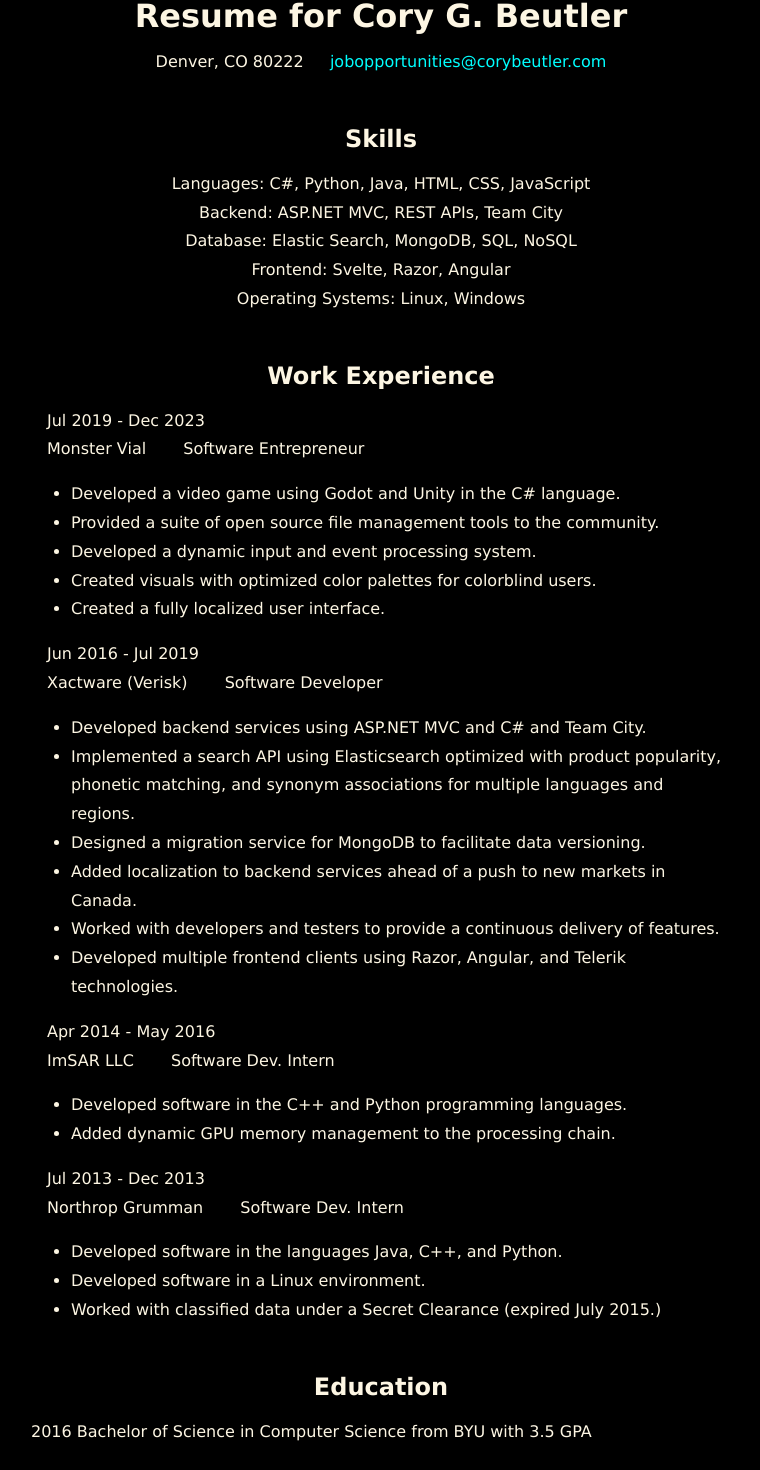
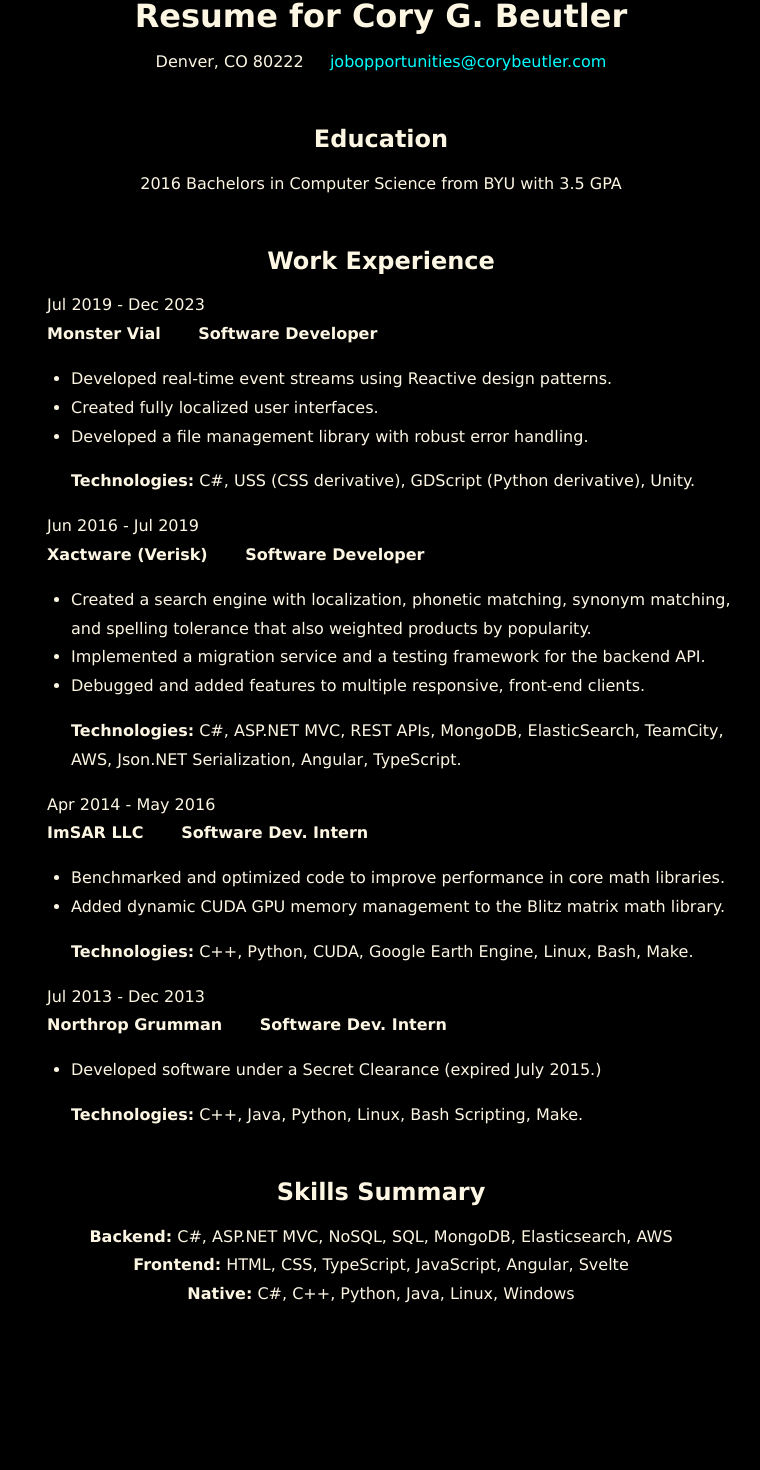
Before and after one commit to cgbeutler/corybeutler, a Svelte app: page /resume in a window 1280 px wide. Shown: the part 455-1925 px from the top of the page, without its empty margins (259-1019 px from the left). After the commit the page ends 1808 px from the top, so only its background shows below. Built offline with nearby package versions, Linux system fonts and the light colour scheme.

Commit message:
Updated resume

```diff
--- a/src/routes/Home.svelte
+++ b/src/routes/Home.svelte
@@ -38,23 +38,22 @@
   <h1>Cory Beutler</h1>
 
   <p> I am currently looking for work as a programmer.</p>
-  <p> See my <a href="/resume" use:link>Resume</a>.</p>
   <div style="margin: 20px">
-    <p style="margin: 0pt 10pt"> See my work at:</p>
+    <p style="margin: 0pt 10pt"> See my <a href="/resume" use:link>Resume</a> or<br>see my work at: </p>
+    <a class="ext-link" href="https://aristonaut.itch.io/">
+      <img src="/img/itchio_logo.svg" alt="itch.io">
+    </a>
     <a class="ext-link" href="https://github.com/cgbeutler">
       <img src="/img/github_logo.png" alt="github">
     </a>
     <a class="ext-link" href="https://stackoverflow.com/users/1884803">
       <span style="white-space: nowrap;"><img src="/img/stack-white.svg" alt="stack"> stack<b>overflow</b></span>
     </a>
-    <a class="ext-link" href="https://aristonaut.itch.io/">
-      <img src="/img/itchio_logo.svg" alt="itch.io">
-    </a>
   </div>
   <br>
-  <p style="margin: 0pt 10pt"> Or try my web experiments:</p>
+  <p style="margin: 0pt 10pt"> Other web experiments:</p>
   <p>
-    A dice-rolling site<br>
+    Proper Monster dice-rolling site<br>
     <a class="ext-link-big" href="http://proper.monster"><img src="/img/ProperMonster.png" alt="proper monster"/></a>
   </p>
   <hr>
--- a/src/routes/resume/Resume.svelte
+++ b/src/routes/resume/Resume.svelte
@@ -11,64 +11,60 @@
     <h1>Resume for Cory G. Beutler</h1>
     <p style="text-align:center;">Denver, CO 80222 &emsp; <a href="mailto:jobopportunities@corybeutler.com">jobopportunities@corybeutler.com</a></p>
 
-    <h2>Skills</h2>
-
+    <h2>Education</h2>
     <p style="text-align:center;">
-        Languages: C#, Python, Java, HTML, CSS, JavaScript<br>
-        Backend: ASP.NET MVC, REST APIs, Team City<br>
-        Database: Elastic Search, MongoDB, SQL, NoSQL<br>
-        Frontend: Svelte, Razor, Angular<br>
-        Operating Systems: Linux, Windows<br>
+        2016 Bachelors in Computer Science from BYU with 3.5 GPA
     </p>
 
     <h2>Work Experience</h2>
 
     <p>
         <span class="infoline">Jul 2019 - Dec 2023</span><br>
-        <span class="infoline">Monster Vial</span> <span class="infoline">Software Entrepreneur</span>
+        <b><span class="infoline">Monster Vial</span> <span class="infoline">Software Developer</span></b>
     </p>
     <ul>
-        <li>Developed a video game using Godot and Unity in the C# language.</li>
-        <li>Provided a suite of open source file management tools to the community.</li>
-        <li>Developed a dynamic input and event processing system.</li>
-        <li>Created visuals with optimized color palettes for colorblind users.</li>
-        <li>Created a fully localized user interface.</li>
+        <li>Developed real-time event streams using Reactive design patterns.</li>
+        <li>Created fully localized user interfaces.</li>
+        <li>Developed a file management library with robust error handling.</li>
+        <p><b>Technologies:</b>  C#, USS (CSS derivative), GDScript (Python derivative), Unity.</p>
     </ul>
     <p>
         <span class="infoline">Jun 2016 - Jul 2019</span><br>
-        <span class="infoline">Xactware (Verisk)</span> <span class="infoline">Software Developer</span>
+        <b><span class="infoline">Xactware (Verisk)</span> <span class="infoline">Software Developer</span></b>
     </p>
     <ul>
-        <li>Developed backend services using ASP.NET MVC and C# and Team City.</li>
-        <li>Implemented a search API using Elasticsearch optimized with product popularity, phonetic matching, and synonym associations for multiple languages and regions.</li>
-        <li>Designed a migration service for MongoDB to facilitate data versioning.</li>
-        <li>Added localization to backend services ahead of a push to new markets in Canada.</li>
-        <li>Worked with developers and testers to provide a continuous delivery of features.</li>
-        <li>Developed multiple frontend clients using Razor, Angular, and Telerik technologies.</li>
+        <li>Created a search engine with localization, phonetic matching, synonym matching, and spelling tolerance that also weighted products by popularity.</li>
+        <li>Implemented a migration service and a testing framework for the backend API.</li>
+        <li>Debugged and added features to multiple responsive, front-end clients.</li>
+        <p><b>Technologies:</b> C#, ASP.NET MVC, REST APIs, MongoDB, ElasticSearch, TeamCity, AWS, Json.NET Serialization, Angular, TypeScript.</p>
     </ul>
     <p>
         <span class="infoline">Apr 2014 - May 2016</span><br>
-        <span class="infoline">ImSAR LLC</span> <span class="infoline">Software Dev. Intern</span>
+        <b><span class="infoline">ImSAR LLC</span> <span class="infoline">Software Dev. Intern</span></b>
     </p>
     <ul>
-        <li>Developed software in the C++ and Python programming languages.</li>
-        <li>Added dynamic GPU memory management to the processing chain.</li>
+        <li>Benchmarked and optimized code to improve performance in core math libraries.</li>
+        <li>Added dynamic CUDA GPU memory management to the Blitz matrix math library.</li>
+        <p><b>Technologies:</b> C++, Python, CUDA, Google Earth Engine, Linux, Bash, Make.</p>
     </ul>
     <p>
         <span class="infoline">Jul 2013 - Dec 2013</span><br>
-        <span class="infoline">Northrop Grumman</span> <span class="infoline">Software Dev. Intern</span>
+        <b><span class="infoline">Northrop Grumman</span> <span class="infoline">Software Dev. Intern</span></b>
     </p>
     <ul>
-        <li>Developed software in the languages Java, C++, and Python.</li>
-        <li>Developed software in a Linux environment.</li>
-        <li>Worked with classified data under a Secret Clearance (expired July 2015.)</li>
+        <li>Developed software under a Secret Clearance (expired July 2015.)</li>
+        <p><b>Technologies:</b> C++, Java, Python, Linux, Bash Scripting, Make.</p>
     </ul>
 
-    <h2>Education</h2>
 
-    <p>
-        2016 Bachelor of Science in Computer Science from BYU with 3.5 GPA
+    <h2>Skills Summary</h2>
+
+    <p style="text-align:center;">
+        <b>Backend:</b>  C#, ASP.NET MVC, NoSQL, SQL, MongoDB, Elasticsearch, AWS<br>
+        <b>Frontend:</b>  HTML, CSS, TypeScript, JavaScript, Angular, Svelte<br>
+        <b>Native:</b>  C#, C++, Python, Java, Linux, Windows<br>
     </p>
+
 </div>
 
 <style>
```
Also changed, not shown: public/img/DressedUp.jpg, 1 other file (tests, documents, lock files or other folders).
